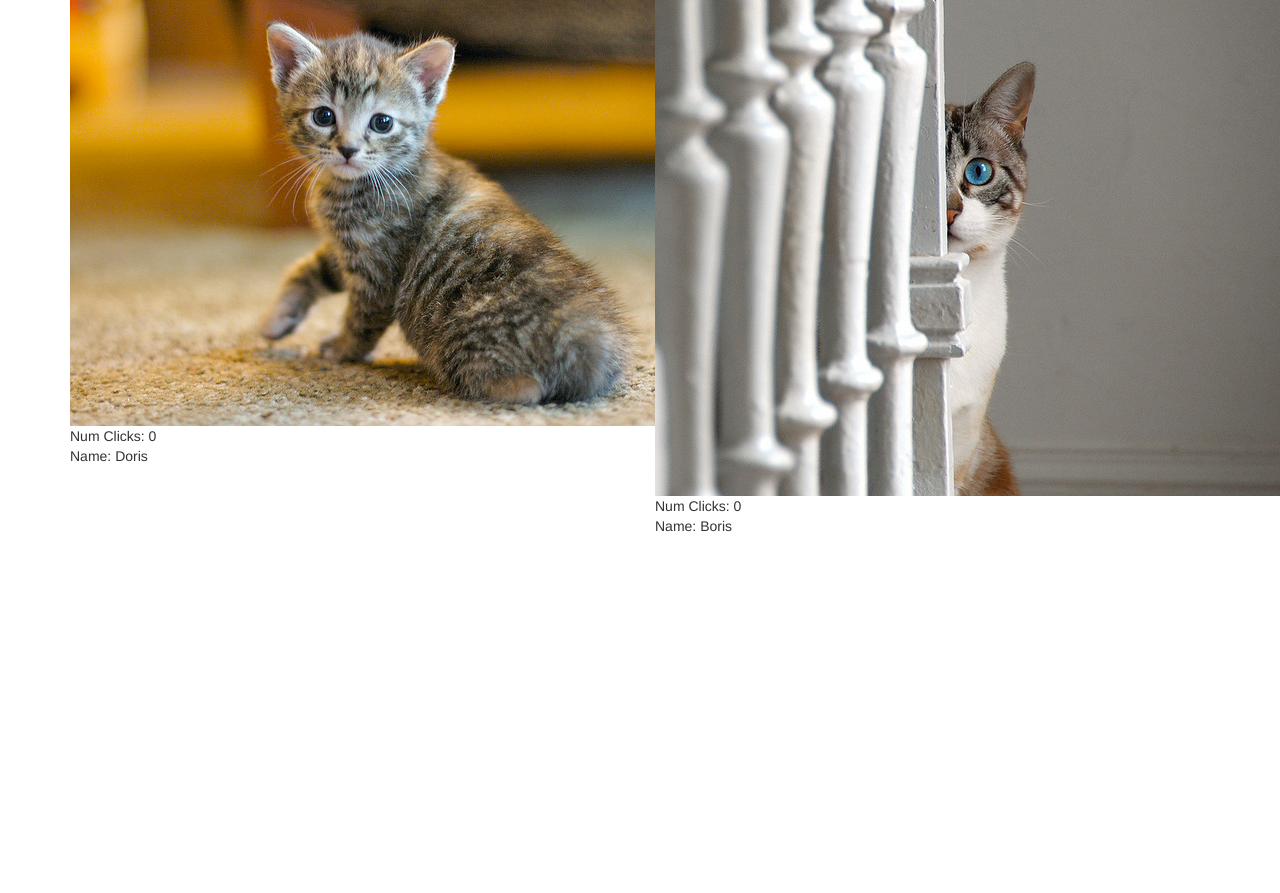
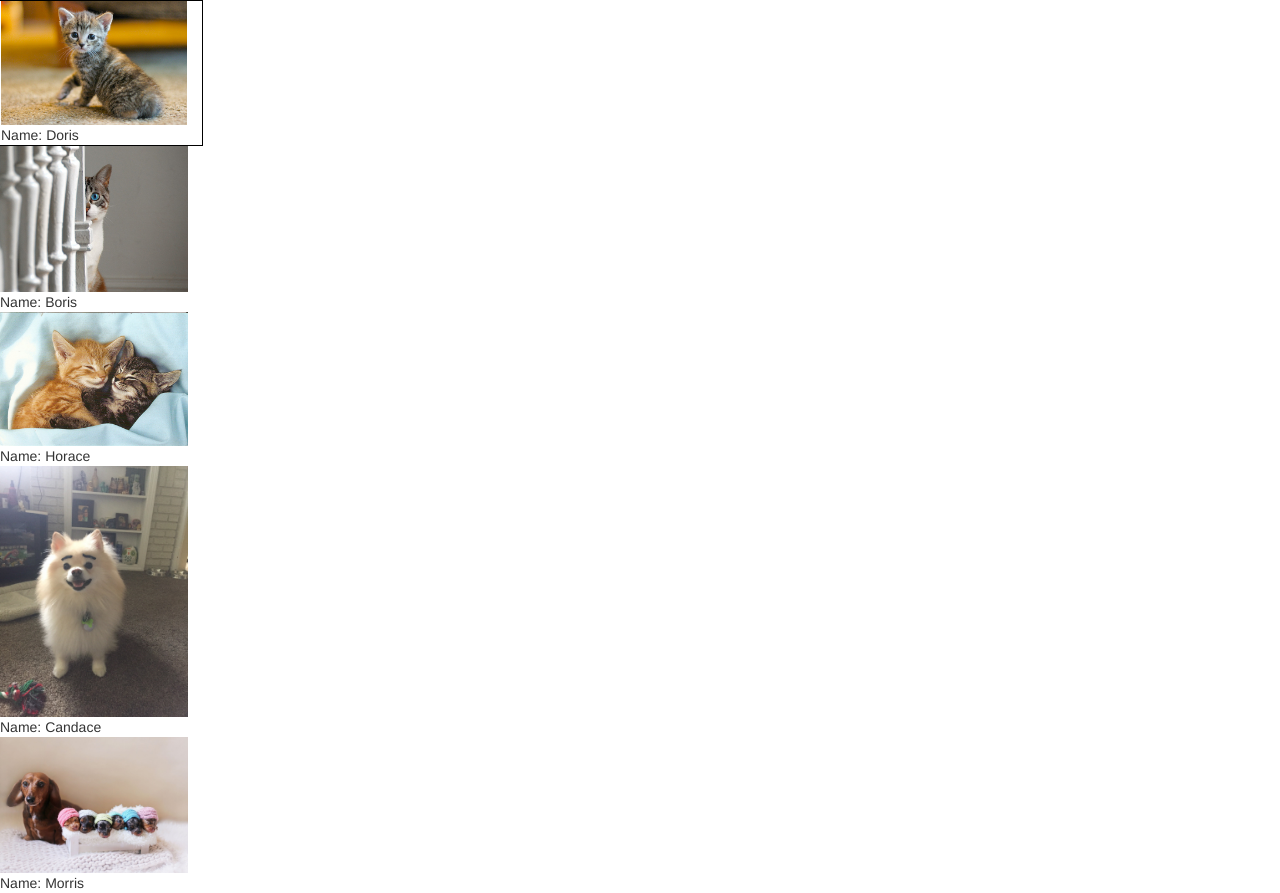
Before and after one commit to rishigupta9999/frontend-nanodegree-catclicker, a plain HTML site: page index.html in a window 1280 px wide. Before the commit the page ends 800 px from the top, so only its background shows below. Drawn offline with nearby package versions, Linux system fonts and the light colour scheme.

Commit message:
Implement selection

```diff
--- a/index.html
+++ b/index.html
@@ -13,33 +13,37 @@
   </head>
 
   <body>
-    <div class="container">
-      <div class="row" id="cat_container">
-
-
-      </div>
+    <div id="cat_container">
     </div>
   </body>
 
   <script>
     var num_clicks = [];
-    var cat_names = ["Doris", "Boris"];
+    var cat_names = ["Doris", "Boris", "Horace", "Candace", "Morris"];
+    var current_selection = 1;
+
+    function SelectCat(i) {
+
+      $("#cat-cell-" + current_selection).css("border", "")
+      $("#cat-cell-" + i).css("border", "1px solid black")
+
+      current_selection = i;
+    }
 
     $( document ).ready(function() {
 
-
-
-      for (var i = 1; i <= 2; i++)
+      for (var i = 1; i <= 5; i++)
       {
 
         $("#cat_container").append(`
-          <div class="col-md-6">
-            <div>
-              <img id="cat-${i}" src="cat${i}.jpg">
-            </div>
-            <div>
-              Num Clicks: <span id="num_clicks-${i}">0</span><br>
-              Name: <span id ="name-${i}"></span>
+          <div class="row">
+            <div id="cat-cell-${i}" class="col-md-2">
+              <div>
+                <img id="cat-${i}" src="cat${i}.jpg" class="img-responsive">
+              </div>
+              <div>
+                Name: <span id ="name-${i}"></span>
+              </div>
             </div>
           </div>`
         );
@@ -50,11 +54,14 @@
 
         $("#cat-" + i).click(function() {
           id = this.id.slice(4)
-          num_clicks[id]++;
 
-          $("#num_clicks-" + id).text(num_clicks[id].toString())
+          SelectCat(id)
         });
       }
+
+      SelectCat(1)
+
+
     });
   </script>
 </html>
```
